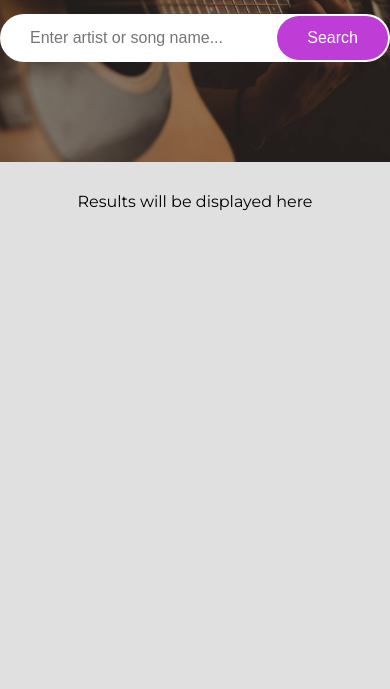
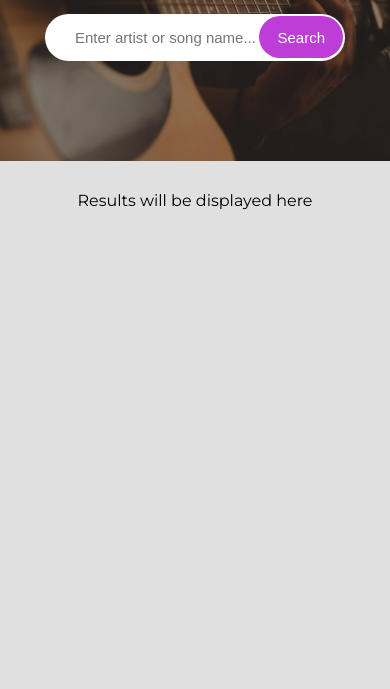
Before and after one commit to dananiev/song-lyrics-search, a plain HTML site: page index.html in a window 390 px wide. Shown: the part 155-844 px from the top of the page. Drawn offline with Linux system fonts and the light colour scheme.

Commit message:
update responsive version mobile phones

```diff
--- a/style.css
+++ b/style.css
@@ -124,3 +124,48 @@ ul.songs li {
     transform: scale(1.3);
     margin: 15px;
 }
+
+
+@media screen and (max-width: 550px) {
+    form {
+        max-width: 400px;
+        width: 100%;
+        margin: 0 auto;
+    }
+
+    .container {
+        max-width: 400px;
+    }
+}
+
+@media screen and (max-width: 450px) {
+    form {
+        max-width: 350px;
+        width: 100%;
+        margin: 0 auto;
+    }
+
+    .container {
+        max-width: 350px;
+    }
+}
+
+@media screen and (max-width: 400px) {
+    form {
+        max-width: 300px;
+        margin: 0 auto;
+    }
+
+    form input {
+        font-size: 15px;
+    }
+
+    form button {
+        padding: 12.5px 18px;
+        font-size: 15px;
+    }
+
+    .container {
+        max-width: 300px;
+    }
+}
```
